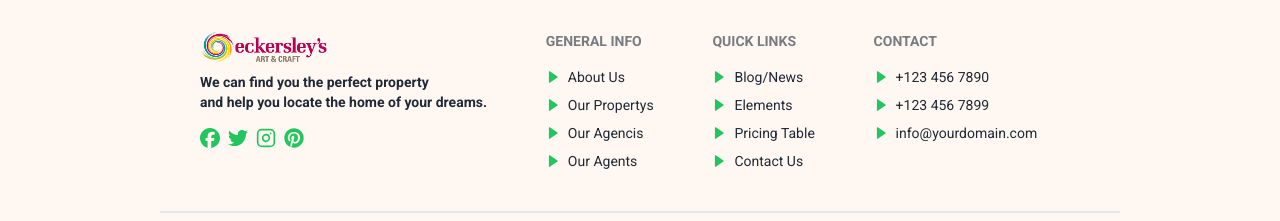
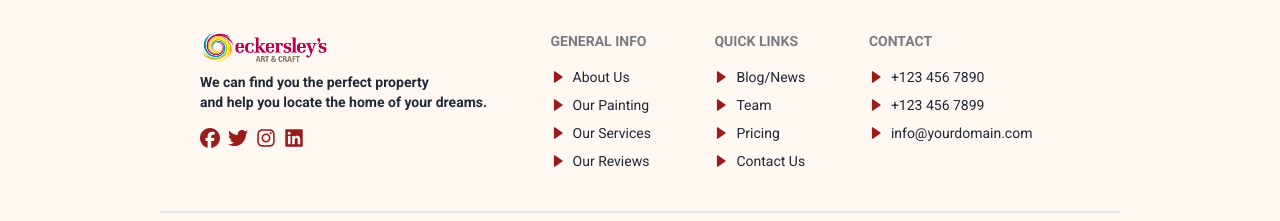
Before and after one commit to rafietrana/10assclint, a React (Vite) app: page / in a window 1280 px wide. Shown: the part 2520-2741 px from the top of the page. Built offline with nearby package versions, Linux system fonts and the light colour scheme; no server answers.

Commit message:
add this code

```diff
--- a/src/Component/AuthProvider.jsx
+++ b/src/Component/AuthProvider.jsx
@@ -19,7 +19,10 @@ const AuthProvider = ({children}) => {
     const [AddedData, setMyAddedData] = useState([]);
     const [loading,  setLoading] = useState(true);
     const [deletedData, setDeletedData] = useState(true);
-    const [webLoading, setWebLoading] = useState(true)
+    const [webLoading, setWebLoading] = useState(true);
+
+
+
 
 useEffect(()=>{
     setWebLoading(true)
@@ -43,20 +46,20 @@ useEffect(()=>{
 
 
     const createUser = (email, password) =>{
-        setWebLoading(true)
+
         setLoading(true);
            return   createUserWithEmailAndPassword(auth, email, password);
     }
 
 
     const loginUser =(email, password)=>{
-        setWebLoading(true)
+
         setLoading(true);
        return signInWithEmailAndPassword(auth, email, password)
     }
 
 const addMoreInfo =(name, photo)=>{
-    setWebLoading(true)
+
     setLoading(true)
     updateProfile(auth.currentUser, {
          displayName: name,
@@ -69,19 +72,19 @@ const addMoreInfo =(name, photo)=>{
 
 
 const googleLogin = () =>{
-    setWebLoading(true)
+
     setLoading(true)
     return  signInWithPopup(auth, googleProvider)
     }
 const githubLogin = () =>{
-    setWebLoading(true)
+
     setLoading(true)
     return  signInWithPopup(auth,  githhubProvider)
     }
 
 
     const userLogout =()=>{
-        setWebLoading(true)
+
        setLoading(true)
        return signOut(auth);
       }
@@ -90,7 +93,7 @@ const githubLogin = () =>{
     useEffect(() => {
 
         const unSubscribe = onAuthStateChanged(auth, currentUser => {
-            setWebLoading(true)
+
 
             setUser(currentUser);
             setLoading(false);
--- a/src/Component/Footer.jsx
+++ b/src/Component/Footer.jsx
@@ -1,6 +1,6 @@
-import { FaFacebook, FaPinterest, FaTwitter } from 'react-icons/fa6';
+import { FaFacebook, FaInstagram, FaLinkedin,  FaTwitter } from 'react-icons/fa6';
 import logoImages from '../Images/logo.png'
-import { LuInstagram } from 'react-icons/lu';
+
 import { BiSolidRightArrow } from 'react-icons/bi';
 
 const Footer = () => {
@@ -14,32 +14,33 @@ const Footer = () => {
     <p className='font-semibold'>We can find you the perfect property <br />and help you locate the home of your dreams.
 </p>
 <div className='grid grid-cols-4 gap-2  my-2'>
-  <a href="https://www.facebook.com/" target="_blank" rel="noopener noreferrer">  <div className='text-xl text-green-500'> <FaFacebook /></div></a>
+  <a href="https://www.facebook.com/" target="_blank" rel="noopener noreferrer">  <div className='text-xl text-red-800'> <FaFacebook /></div></a>
+  <a href="https://www.facebook.com/" target="_blank" rel="noopener noreferrer">  <div className='text-xl text-red-800'> <FaTwitter /></div></a>
+  <a href="https://www.facebook.com/" target="_blank" rel="noopener noreferrer">  <div className='text-xl text-red-800'> <FaInstagram /></div></a>
+  <a href="https://www.facebook.com/" target="_blank" rel="noopener noreferrer">  <div className='text-xl text-red-800'> <FaLinkedin /></div></a>
 
-  <div className='text-xl  text-green-500'><FaTwitter /></div>
-  <div className='text-xl  text-green-500'><LuInstagram /></div>
-  <div className='text-xl  text-green-500'><FaPinterest /></div>
+
 </div>
   </aside>
   <nav>
     <h6 className="footer-title flex items-center gap-2">  General Info</h6>
-    <a className="link link-hover flex items-center gap-2"><span className='text-green-500'><BiSolidRightArrow /></span>About Us</a>
-    <a className="link link-hover flex items-center gap-2"><span className='text-green-500'><BiSolidRightArrow /></span>Our Propertys</a>
-    <a className="link link-hover flex items-center gap-2"><span className='text-green-500'><BiSolidRightArrow /></span>Our Agencis</a>
-    <a className="link link-hover flex items-center gap-2"><span className='text-green-500'><BiSolidRightArrow /></span>Our Agents</a>
+    <a className="link link-hover flex items-center gap-2"><span className='text-red-800'><BiSolidRightArrow /></span>About Us</a>
+    <a className="link link-hover flex items-center gap-2"><span className='text-red-800'><BiSolidRightArrow /></span>Our Painting</a>
+    <a className="link link-hover flex items-center gap-2"><span className='text-red-800'><BiSolidRightArrow /></span>Our Services</a>
+    <a className="link link-hover flex items-center gap-2"><span className='text-red-800'><BiSolidRightArrow /></span>Our Reviews</a>
   </nav>
   <nav>
     <h6 className="footer-title flex items-center gap-2"> Quick Links</h6>
-    <a className="link link-hover flex items-center gap-2"><span className='text-green-500'><BiSolidRightArrow /></span>Blog/News</a>
-    <a className="link link-hover flex items-center gap-2"><span className='text-green-500'><BiSolidRightArrow /></span>Elements</a>
-    <a className="link link-hover flex items-center gap-2"><span className='text-green-500'><BiSolidRightArrow /></span>Pricing Table</a>
-    <a className="link link-hover flex items-center gap-2"><span className='text-green-500'><BiSolidRightArrow /></span>Contact Us</a>
+    <a className="link link-hover flex items-center gap-2"><span className='text-red-800'><BiSolidRightArrow /></span>Blog/News</a>
+    <a className="link link-hover flex items-center gap-2"><span className='text-red-800'><BiSolidRightArrow /></span>Team</a>
+    <a className="link link-hover flex items-center gap-2"><span className='text-red-800'><BiSolidRightArrow /></span>Pricing</a>
+    <a className="link link-hover flex items-center gap-2"><span className='text-red-800'><BiSolidRightArrow /></span>Contact Us</a>
   </nav>
   <nav>
     <h6 className="footer-title flex items-center gap-2"> Contact</h6>
-    <a className="link link-hover flex items-center gap-2"><span className='text-green-500'><BiSolidRightArrow /></span>+123 456 7890</a>
-    <a className="link link-hover flex items-center gap-2"><span className='text-green-500'><BiSolidRightArrow /></span>+123 456 7899</a>
-    <a className="link link-hover flex items-center gap-2"><span className='text-green-500'><BiSolidRightArrow /></span>info@yourdomain.com</a>
+    <a className="link link-hover flex items-center gap-2"><span className='text-red-800'><BiSolidRightArrow /></span>+123 456 7890</a>
+    <a className="link link-hover flex items-center gap-2"><span className='text-red-800'><BiSolidRightArrow /></span>+123 456 7899</a>
+    <a className="link link-hover flex items-center gap-2"><span className='text-red-800'><BiSolidRightArrow /></span>info@yourdomain.com</a>
   </nav>
 </footer>
 <div>
--- a/src/Component/ShowAllCard.jsx
+++ b/src/Component/ShowAllCard.jsx
@@ -1,11 +1,15 @@
+
 
 import { Link, useLoaderData } from "react-router-dom";
 
 
 
 const ShowAllCard = () => {
+
     const allData = useLoaderData();
     console.log(' all data is ', allData);
+
+
 
 
 
@@ -19,6 +23,8 @@ const ShowAllCard = () => {
 
     }
     return (
+      <div>
+  (
           <div className="w-9/12 mx-auto">
           <div className="overflow-x-auto">
 <table className="table">
@@ -52,6 +58,10 @@ const ShowAllCard = () => {
 </table>
 </div>
       </div>
+        )
+
+      </div>
+
     );
 };
 
--- a/src/Component/ShowCard.jsx
+++ b/src/Component/ShowCard.jsx
@@ -1,4 +1,4 @@
-import {   useEffect } from "react";
+
 
 import useAuth from "./useAuth";
 
--- a/src/Component/Update.jsx
+++ b/src/Component/Update.jsx
@@ -43,6 +43,7 @@ const Update = () => {
                     window.location.reload();
 
                  },2000)
+
             }
             else{
                 toast.error('not sucessfully update your data')
```
Also changed, not shown: src/Component/CraftList.jsx (+18 -1 lines), src/Component/Home.jsx (+5 -15 lines), src/main.jsx (+4 -3 lines). Lines whose indentation alone changed are shown as unchanged.
